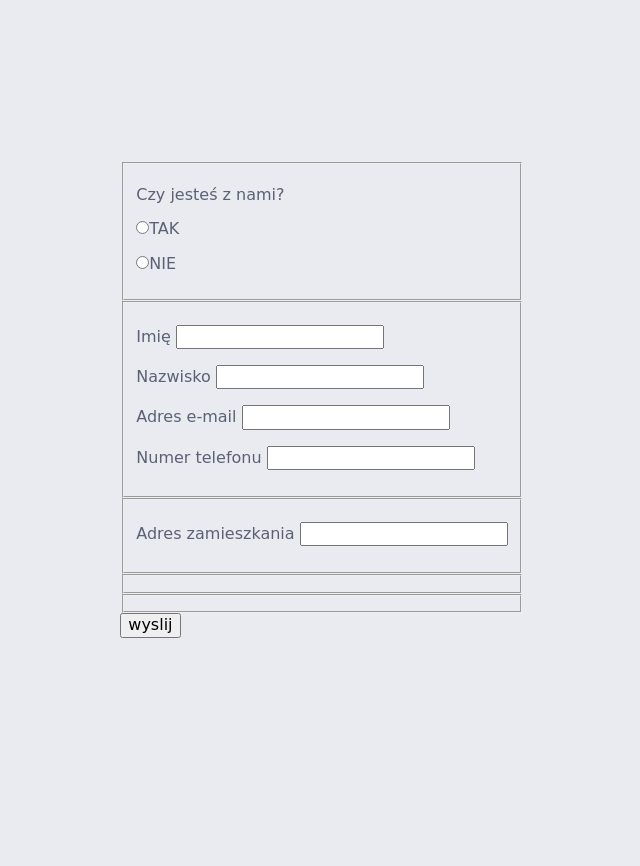
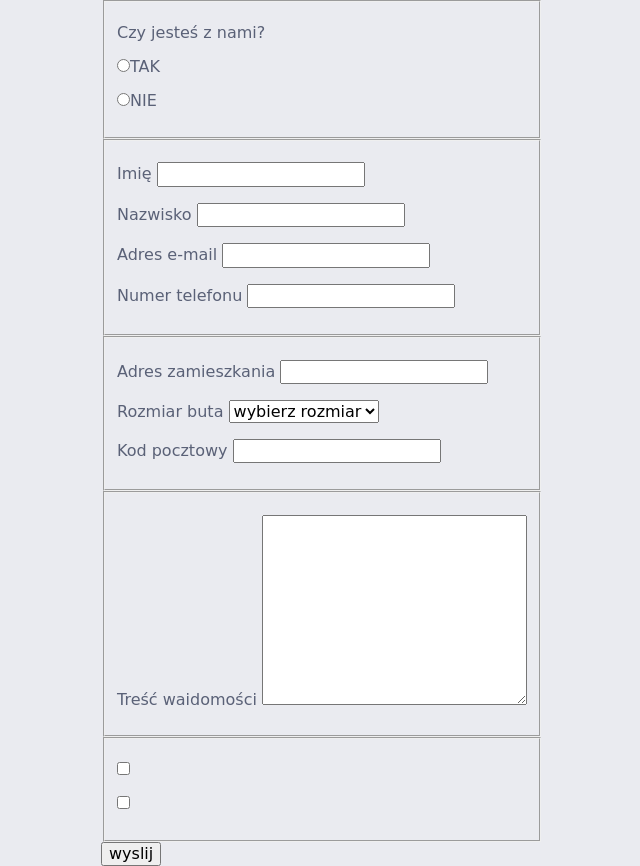
Before and after one commit to Arplay01/form-1.2, a website built with webpack: page src/pages/index.html in a window 1280 px wide. Shown: the whole page, without its empty margins (318-958 px from the left). Before the commit the page ends 800 px from the top, so only its background shows below. Built offline with nearby package versions, Linux system fonts and the light colour scheme; a web font is replaced by a local one.

Commit message:
HTML template done

```diff
--- a/src/pages/index.html
+++ b/src/pages/index.html
@@ -48,19 +48,58 @@
         <fieldset class="details details__fieldset">
           <p>
             <label>Adres zamieszkania
-              <input type="tel" name="phoneNumber">
+              <input type="text" name="adress">
             </label>
           </p>
-
+          <p>
+            <label class="" for="shoeSize">Rozmiar buta</label>
+            <select name="shoeSize" id="shoeSize">
+              <option value="null">wybierz rozmiar</option>
+              <option value="">34</option>
+              <option value="">35</option>
+              <option value="">36</option>
+              <option value="">37</option>
+              <option value="">38</option>
+              <option value="">39</option>
+              <option value="">40</option>
+              <option value="">41</option>
+              <option value="">42</option>
+              <option value="">43</option>
+              <option value="">44</option>
+              <option value="">45</option>
+              <option value="">46</option>
+              <option value="">47</option>
+              <option value="">48</option>
+              <option value="">49</option>
+              <option value="">50</option>
+            </select>
+          </p>
+          <p>
+            <label>Kod pocztowy
+              <input type="text" name="postCode">
+            </label>
+          </p>
         </fieldset>
       </div>
       <div class="">
         <fieldset class="message message__fieldset">
-
-
+          <p>
+            <label>Treść waidomości
+              <textarea name="message" id="" cols="30" rows="10"></textarea>
+            </label>
+          </p>
         </fieldset>
         <fieldset class="agreements agreements__fieldset">
-
+<p>
+  <label>
+    <input type="checkbox" name="mainMarketingAgreement" required>
+  </label>
+</p>
+<p>
+  <label>
+    <input type="checkbox" name="additionalAgreement">
+  </label>
+</p>
 
         </fieldset>
 
```
